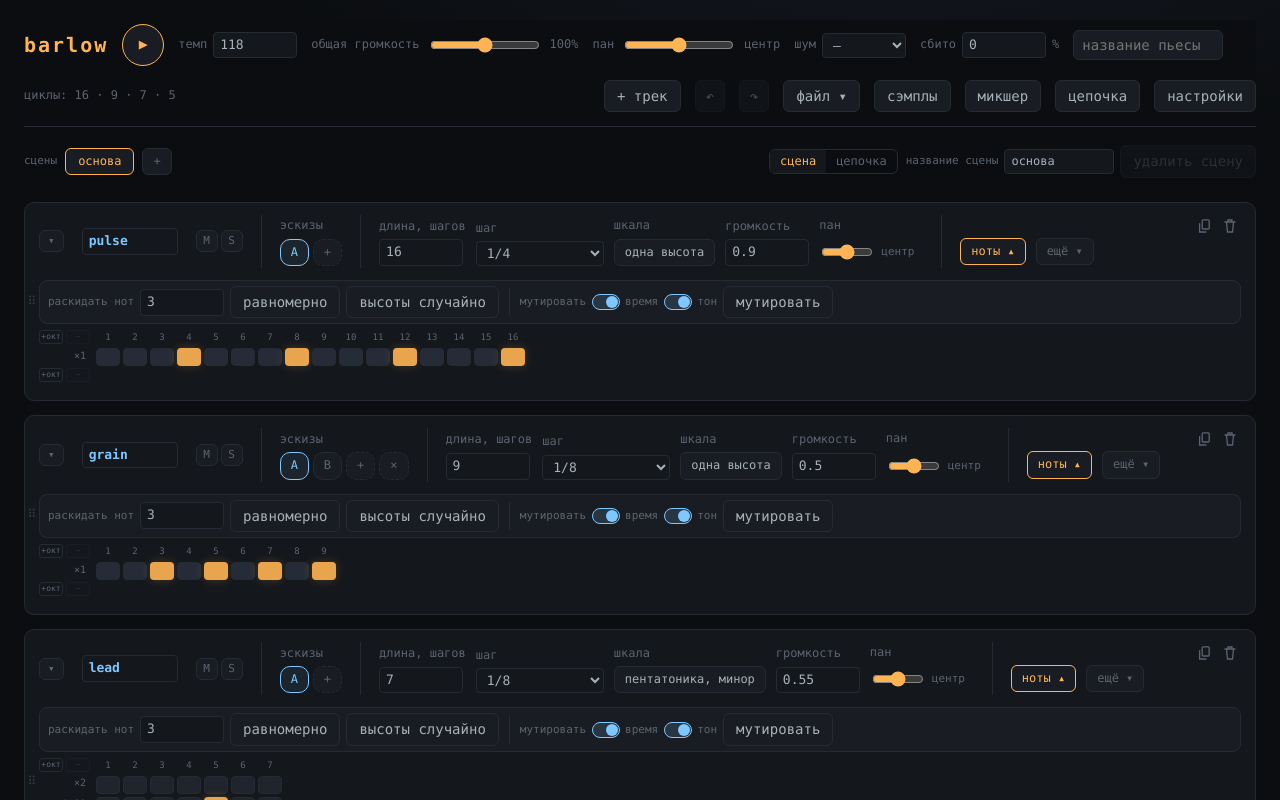
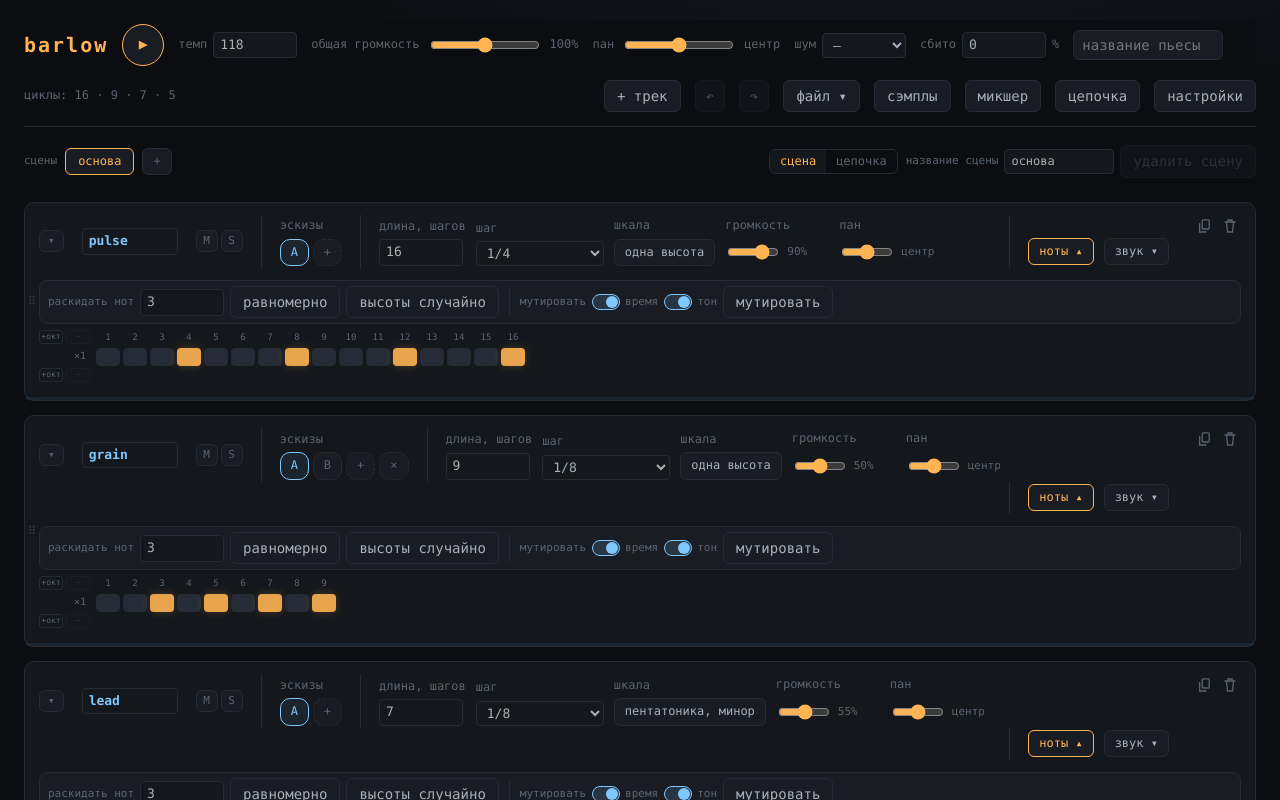
Before and after one commit to eaprelsky/barlow, a React (Vite) app: page / in a window 1280 px wide. Shown: the top 800 px of the page. Built offline with nearby package versions, Linux system fonts and the light colour scheme.

Commit message:
UX шапки: ноты/звук пришвартованы справа, «ещё»→«звук», громкость ползунком; тумбометры уровня в карточках и микшере (AnalyserNode в цепи)

```diff
--- a/src/App.tsx
+++ b/src/App.tsx
@@ -18,6 +18,7 @@
 } from './types';
 import type { Patch, Pattern, Track } from './types';
 import { TrackRow } from './components/TrackRow';
+import { LevelBar } from './components/LevelBar';
 import { NumField } from './components/NumField';
 import { DialogHost } from './components/Dialog';
 import { alertDialog, confirmDialog } from './components/dialogs';
@@ -597,6 +598,9 @@
     [sceneId],
   );
 
+  // Живой уровень дорожки для тумбометров (карточка трека и микшер).
+  const getTrackLevel = useCallback((id: string) => engine.trackLevel(id), [engine]);
+
   const saveAi = useCallback((next: Partial<AiSettings>) => {
     setAi((prev) => {
       const merged = { ...prev, ...next };
@@ -921,6 +925,7 @@
             {patch.tracks.map((t) => (
               <div key={t.id} className={'mix-block' + (t.enabled === false ? ' off' : '')}>
                 <span className="mix-name" title={t.name}>{t.name}</span>
+                <LevelBar vertical read={() => getTrackLevel(t.id)} />
                 <input
                   type="range" min={0} max={1} step={0.05} value={t.volume}
                   title="Громкость дорожки — та же ручка, что в карточке трека"
@@ -1088,6 +1093,7 @@
             onEuclid={applyEuclid}
             onMutate={mutate}
             onScatterHeights={applyScatterHeights}
+            getLevel={getTrackLevel}
             onRemove={removeTrack}
             onDuplicate={duplicateTrack}
             onReorder={reorderTrack}
--- a/src/audio/engine.ts
+++ b/src/audio/engine.ts
@@ -81,6 +81,8 @@
   // Гейт сайдчейна: живёт отдельно от gain, чтобы качаться поверх
   // эффективной громкости эскиза.
   duck: GainNode;
+  // Тумбометр: ответвление от duck, читается trackLevel для UI.
+  meter: AnalyserNode;
   mods: ModNodes[];
   fx: FxNodes[];
   // Сигнатура набора модуляций и эффектов: изменилась — цепочка пересобирается.
@@ -429,6 +431,11 @@
   panner.connect(gain);
   gain.connect(duck);
   duck.connect(dest);
+  // Тумбометр — тупиковое ответвление: анализатору не нужен выход,
+  // он читает поток на проход.
+  const meter = ctx.createAnalyser();
+  meter.fftSize = 512;
+  duck.connect(meter);
 
   // Эффекты: фильтры → (dry|wet каждого эффекта) → панорама.
   const fx: FxNodes[] = [];
@@ -506,6 +513,7 @@
     panner,
     gain,
     duck,
+    meter,
     mods,
     fx,
     modSig: `${modsSigOf(track.mods)}|${fxSigOf(track.effects ?? [])}`,
@@ -543,6 +551,7 @@
   chain.panner.disconnect();
   chain.gain.disconnect();
   chain.duck.disconnect();
+  chain.meter.disconnect();
 }
 
 /** Мастер: громкость → компрессия (плотность 0..1) → мягкий tanh-лимитер.
@@ -1116,6 +1125,8 @@
   private noiseKind = '';
   private noiseBuffer: AudioBuffer | null = null;
   private chains = new Map<string, TrackChain>();
+  // Баллистика тумбометров: пик кадра с мгновенной атакой и плавным спадом.
+  private meters = new Map<string, { buf: Float32Array<ArrayBuffer>; level: number }>();
   private clocks = new Map<string, TrackClock>();
   private timer: number | null = null;
   private patch: Patch | null = null;
@@ -1247,9 +1258,30 @@
         disposeChain(chain);
         this.chains.delete(id);
         this.clocks.delete(id);
+        this.meters.delete(id);
         this.lastVoices.delete(id);
       }
     }
+  }
+
+  /** Живой уровень дорожки 0..1 для индикации: пик с мгновенной атакой
+   *  и экспоненциальным спадом. Вызывается из rAF — должно быть дёшево. */
+  trackLevel(trackId: string): number {
+    const chain = this.chains.get(trackId);
+    if (!chain || !this.ctx) return 0;
+    let st = this.meters.get(trackId);
+    if (!st) {
+      st = { buf: new Float32Array(chain.meter.fftSize), level: 0 };
+      this.meters.set(trackId, st);
+    }
+    chain.meter.getFloatTimeDomainData(st.buf);
+    let peak = 0;
+    for (let i = 0; i < st.buf.length; i++) {
+      const v = Math.abs(st.buf[i]);
+      if (v > peak) peak = v;
+    }
+    st.level = peak > st.level ? peak : st.level * 0.86 + peak * 0.14;
+    return st.level > 1 ? 1 : st.level;
   }
 
   private duckLastVoice(trackId: string, t: number): void {
--- /dev/null
+++ b/src/components/LevelBar.tsx
@@ -0,0 +1,39 @@
+// Живая индикация уровня дорожки (тумбометр). Обновляется напрямую через
+// rAF и style.transform, минуя ре-рендер React: карточки треков
+// мемоизированы и не должны просыпаться 60 раз в секунду.
+
+import { useEffect, useRef } from 'react';
+
+interface Props {
+  read: () => number;
+  vertical?: boolean;
+  className?: string;
+}
+
+export function LevelBar({ read, vertical, className }: Props) {
+  const fill = useRef<HTMLDivElement | null>(null);
+
+  useEffect(() => {
+    let raf = 0;
+    let last = -1;
+    const loop = () => {
+      const v = Math.min(1, Math.max(0, read()));
+      if (Math.abs(v - last) > 0.003 && fill.current) {
+        last = v;
+        fill.current.style.transform = vertical ? `scaleY(${v.toFixed(3)})` : `scaleX(${v.toFixed(3)})`;
+      }
+      raf = requestAnimationFrame(loop);
+    };
+    raf = requestAnimationFrame(loop);
+    return () => cancelAnimationFrame(raf);
+  }, [read, vertical]);
+
+  return (
+    <div
+      className={'level-bar' + (vertical ? ' vertical' : '') + (className ? ` ${className}` : '')}
+      aria-hidden="true"
+    >
+      <div ref={fill} className="level-fill" />
+    </div>
+  );
+}
--- a/src/components/TrackRow.tsx
+++ b/src/components/TrackRow.tsx
@@ -1,4 +1,4 @@
-import { memo, useEffect, useRef, useState } from 'react';
+import { memo, useCallback, useEffect, useRef, useState } from 'react';
 import type { DragEvent as ReactDragEvent, PointerEvent as ReactPointerEvent } from 'react';
 import type {
   Effect,
@@ -25,6 +25,7 @@
 import type { InstrumentPreset } from '../music/instrumentPresets';
 import { InstrumentBrowser } from './InstrumentBrowser';
 import { ScalePicker } from './ScalePicker';
+import { LevelBar } from './LevelBar';
 import { NumField } from './NumField';
 import { EnvGraph, PitchGraph } from './EnvGraph';
 import { alertDialog } from './dialogs';
@@ -93,6 +94,7 @@
   onEuclid: (id: string, pulses: number) => void;
   onMutate: (id: string, modes: MutateModes) => void;
   onScatterHeights: (id: string) => void;
+  getLevel: (id: string) => number;
   onRemove: (id: string) => void;
   onDuplicate: (id: string) => void;
   onReorder: (fromId: string, toId: string, place: 'before' | 'after') => void;
@@ -127,6 +129,7 @@
   onEuclid,
   onMutate,
   onScatterHeights,
+  getLevel,
   onRemove,
   onDuplicate,
   onReorder,
@@ -145,6 +148,7 @@
   const [pulses, setPulses] = useState(3);
   const [mutTime, setMutTime] = useState(true);
   const [mutPitch, setMutPitch] = useState(true);
+  const readLevel = useCallback(() => getLevel(track.id), [getLevel, track.id]);
   const [prompt, setPrompt] = useState('');
   const [genSeconds, setGenSeconds] = useState(3);
   const [showInstruments, setShowInstruments] = useState(false);
@@ -789,6 +793,7 @@
           />
           <span className="mini-info">{pattern.length} шагов</span>
         </div>
+        <LevelBar className="track-level" read={readLevel} />
       </div>
     );
   }
@@ -879,7 +884,13 @@
           </label>
           <label title="Громкость трека — общая для всех эскизов. Свою на эскиз можно задать во вкладке «тембр»">
             громкость
-            <NumField value={track.volume} min={0} max={1} step={0.05} onChange={(volume) => change({ volume })} />
+            <span className="inline">
+              <input
+                type="range" min={0} max={1} step={0.05} value={track.volume}
+                onChange={(e) => change({ volume: Number(e.target.value) })}
+              />
+              <span className="pan-label">{Math.round(track.volume * 100)}%</span>
+            </span>
           </label>
           <label
             title="Панорама дорожки — разнос инструментов по комнате. База для эскизов: у конкретной партии может быть своя (вкладка «тембр»), LFO на панораму — пинг-понг"
@@ -902,8 +913,12 @@
           >
             {showRoll ? 'ноты ▴' : 'ноты ▾'}
           </button>
-          <button className="more-btn" onClick={() => setMore((m) => !m)}>
-            {more ? 'меньше ▴' : 'ещё ▾'}
+          <button
+            className={more ? 'on' : ''}
+            onClick={() => setMore((m) => !m)}
+            title="Настройки звука дорожки: тоника и сэмпл, огибающая, тембр, эффекты, модуляции"
+          >
+            {more ? 'звук ▴' : 'звук ▾'}
           </button>
         </div>
       </div>
@@ -1901,6 +1916,8 @@
         />
       )}
 
+      <LevelBar className="track-level" read={readLevel} />
+
       {showPicker && (
         <SamplePicker
           currentId={track.sampleId}
--- a/src/index.css
+++ b/src/index.css
@@ -168,11 +168,6 @@
   padding: 2px 8px;
 }
 
-.more-btn {
-  font-size: 12px;
-  color: var(--text-dim);
-}
-
 .more-row {
   margin-top: 10px;
   padding: 8px 10px;
@@ -383,6 +378,11 @@
 
 .group.ops {
   align-items: center;
+  /* Швартовка: «ноты»/«звук» всегда в правом верхнем углу карточки —
+     переносы строк их не двигают. Отступ справа расчищает место под
+     иконки дублирования/удаления трека. */
+  margin-left: auto;
+  margin-right: 72px;
 }
 
 .group.ops > button {
@@ -1207,6 +1207,45 @@
 
 .mix-block.off .mix-name {
   color: var(--text-dim);
+}
+
+/* Тумбометры живого уровня дорожки */
+.level-bar {
+  position: relative;
+  overflow: hidden;
+  border-radius: 2px;
+  background: rgba(126, 200, 255, 0.08);
+}
+
+.level-bar .level-fill {
+  position: absolute;
+  inset: 0;
+  border-radius: 2px;
+  background: var(--accent-2);
+  transform: scaleX(0);
+  transform-origin: left;
+  will-change: transform;
+}
+
+.level-bar.vertical {
+  align-self: center;
+  width: 6px;
+  height: 36px;
+}
+
+.level-bar.vertical .level-fill {
+  transform: scaleY(0);
+  transform-origin: bottom;
+}
+
+/* Полоска в карточке трека — по нижней кромке, от свёрнутого до полного вида */
+.track-level {
+  position: absolute;
+  left: 0;
+  right: 0;
+  bottom: 0;
+  height: 3px;
+  border-radius: 0 0 8px 8px;
 }
 
 .mix-block button.on {
```
